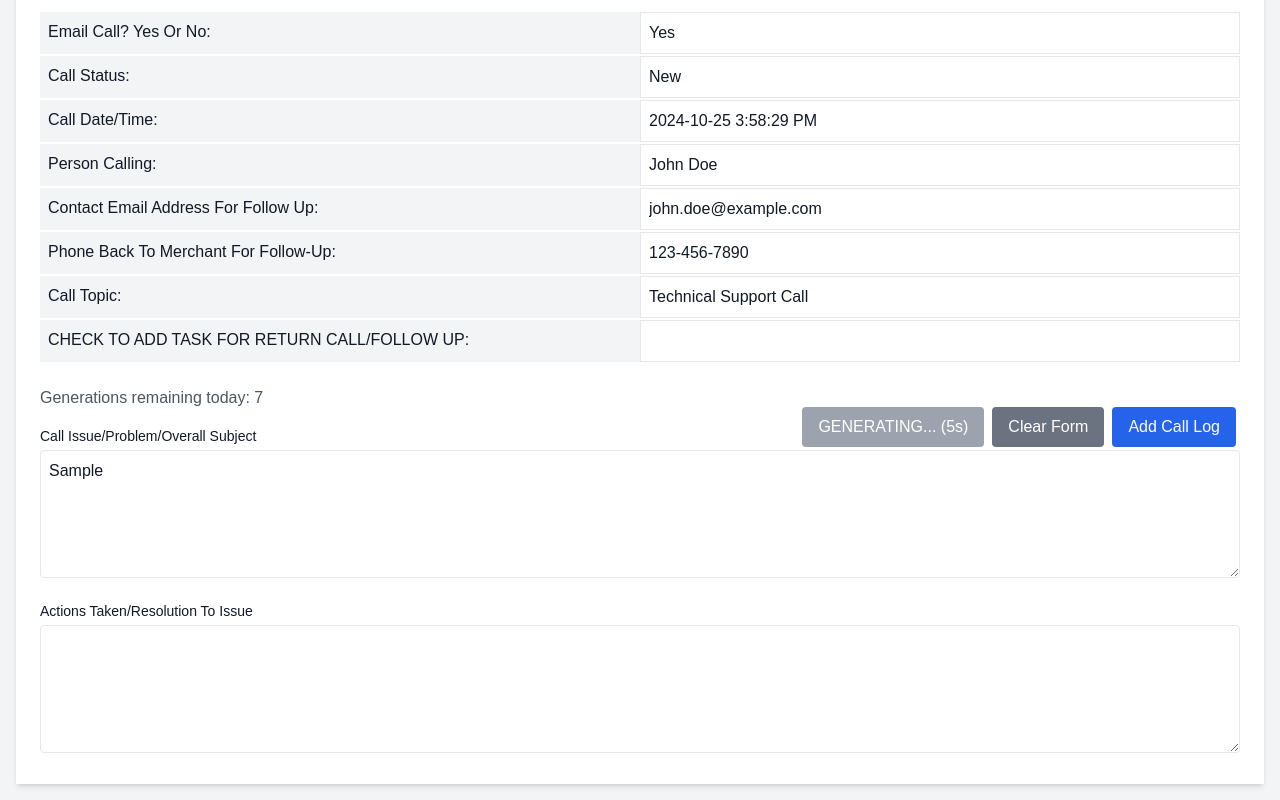
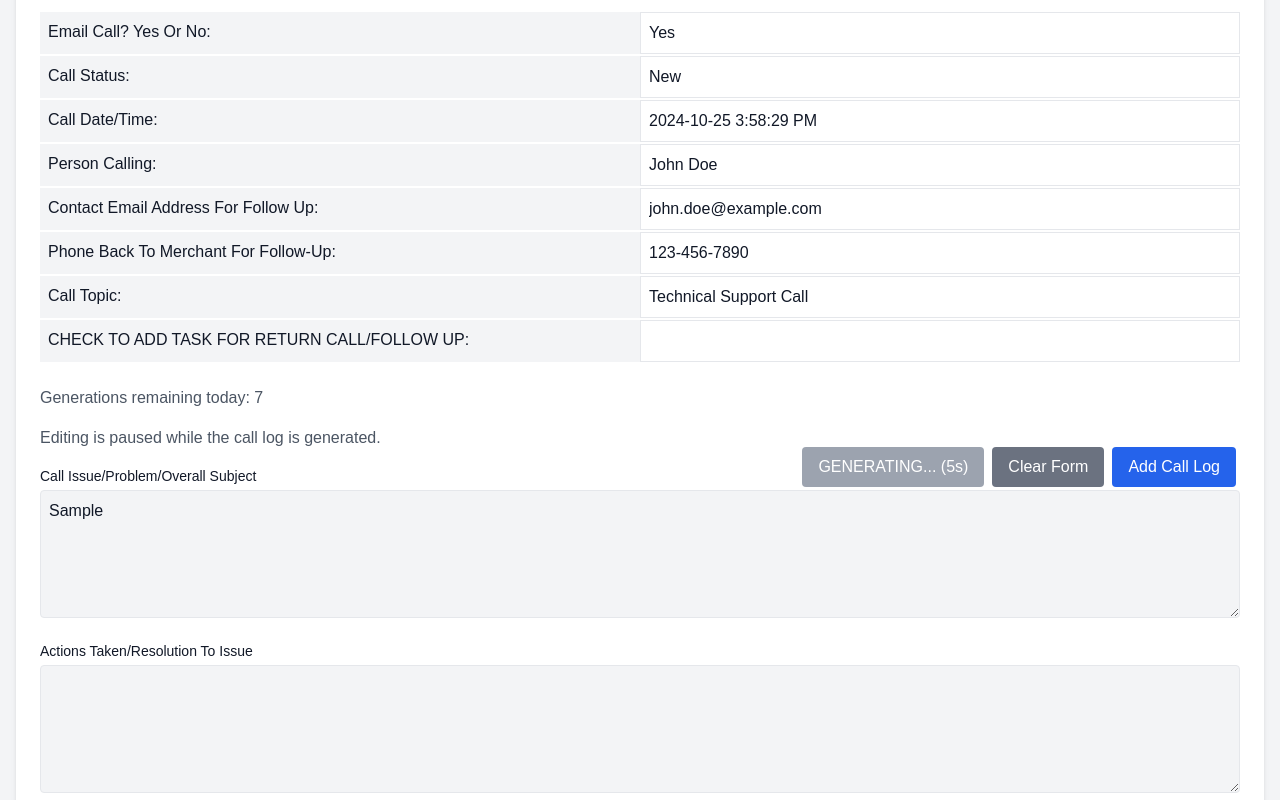
Before and after one commit to ysfpcm/autologger, a Next.js app: page / in a window 1280 px wide. Both pictures are taken after typing "Sample" into the empty fields and a click on the button "GENERATE CALL LOG". Shown: the part 404-1204 px from the top of the page. Built offline with nearby package versions, Linux system fonts and the light colour scheme.

Commit message:
Prevent edits from being overwritten during call log generation

```diff
--- a/app/page.tsx
+++ b/app/page.tsx
@@ -180,6 +180,11 @@ export default function Component() {
             <div className="text-gray-600 mb-2">
               Generations remaining today: {generationsLeft}
             </div>
+            {isGenerating && (
+              <div role="status" className="text-gray-600 mb-2">
+                Editing is paused while the call log is generated.
+              </div>
+            )}
             <div className="relative">
               <label className="block text-sm font-medium text-gray-900 mb-1">
                 Call Issue/Problem/Overall Subject
@@ -187,7 +192,8 @@ export default function Component() {
               <textarea
                 value={callLog.issue}
                 onChange={(e) => setCallLog({ ...callLog, issue: e.target.value })}
-                className="w-full h-32 p-2 border rounded text-gray-900 bg-white"
+                readOnly={isGenerating}
+                className="w-full h-32 p-2 border rounded text-gray-900 bg-white read-only:bg-gray-100"
               />
               <div className="absolute top-[-1.2rem] right-0 flex space-x-2 mr-1">
                 <motion.div
@@ -240,7 +246,8 @@ export default function Component() {
               <textarea
                 value={callLog.actionTaken}
                 onChange={(e) => setCallLog({ ...callLog, actionTaken: e.target.value })}
-                className="w-full h-32 p-2 border rounded text-gray-900 bg-white"
+                readOnly={isGenerating}
+                className="w-full h-32 p-2 border rounded text-gray-900 bg-white read-only:bg-gray-100"
               />
             </div>
           </div>
```
